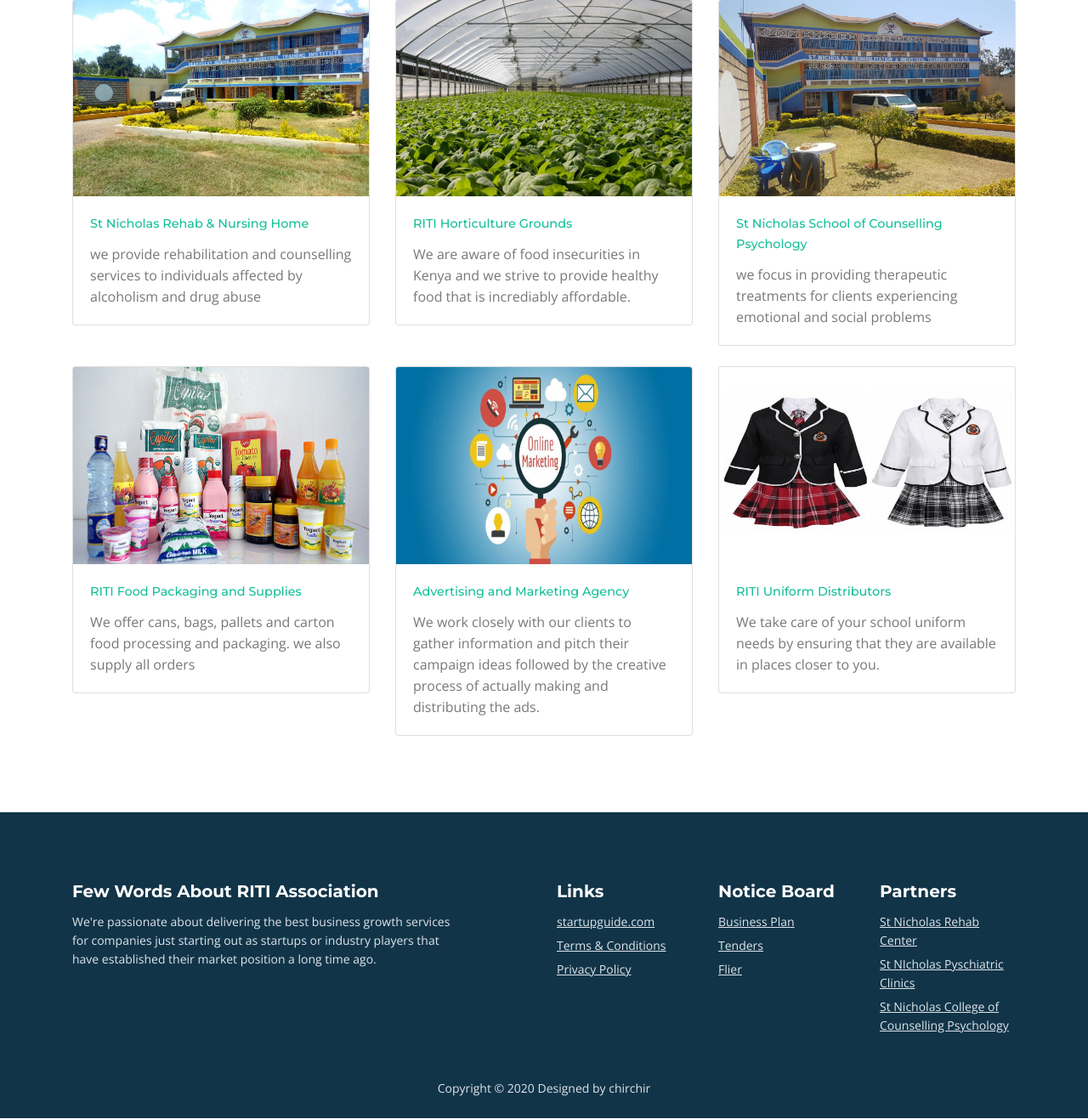
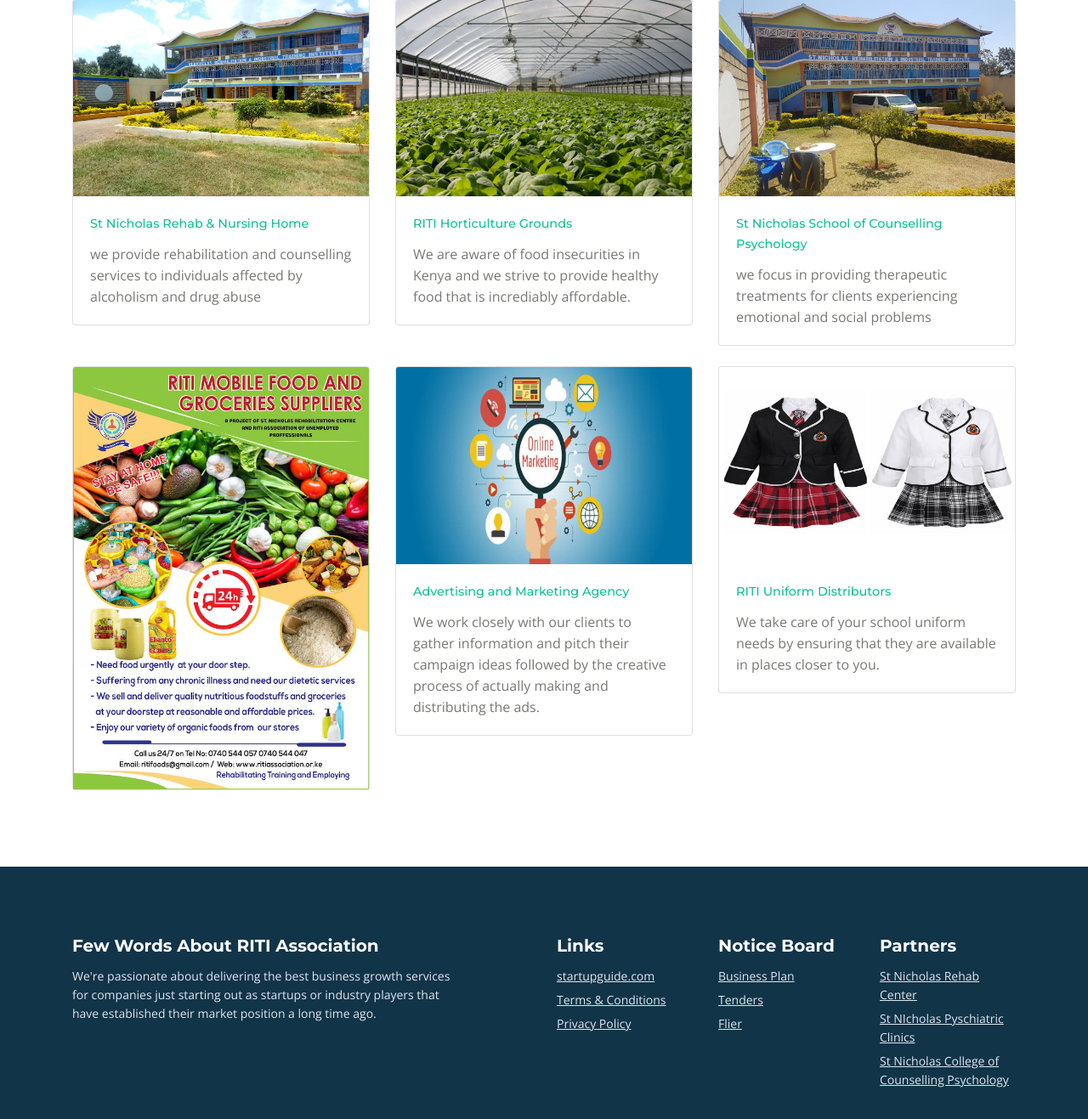
Before and after one commit to 3ricGit/riti, a PHP site: page /ventures.php in a window 1280 px wide. Shown: the part 1398-2715 px from the top of the page at 85% size. Run offline with PHP 8.4, Linux system fonts and the light colour scheme.

Commit message:
updated venture.hmtl to include riti mobole food and groceries

```diff
--- a/main/footer.php
+++ b/main/footer.php
@@ -34,8 +34,11 @@
                             <li>
                                <a class="white" href="#your-link">Tenders</a>
                             </li>
+                            <!-- <li>
+                               <a class="white" href="">Certificate of Incorporation</a>
+                            </li> -->
                             <li class="media">
-                                <a class="white" target="_blank" href="../images/RITI BRONCHURE FINAL.jpg">Flier</a>
+                                <a class="white" target="_blank" href="../images/RITIBRONCHUREFINAL.jpg">Flier</a>
                             </li>
                         </ul>
                     </div> <!-- end of text-container -->
--- a/ventures.php
+++ b/ventures.php
@@ -133,11 +133,8 @@
 
   <div class="col-sm-12 col-md-4 col-lg-4  mb-4">
       <div class="card">
-        <img src="./images/food supply.jpg" class="card-img-top" alt="...">
-        <div class="card-body">
-          <h5 class="card-title">RITI Food Packaging and Supplies</h5>
-          <p class="card-text">We offer cans, bags, pallets and carton food processing and packaging. we also supply all orders</p>
-        </div>
+        <img src="./images/food.jpeg" class="card-img-top" alt="...">
+
     </div>
   </div>
 
```
Also changed, not shown: css/styles.css (+7 -2 lines), images/food.jpeg (added).
